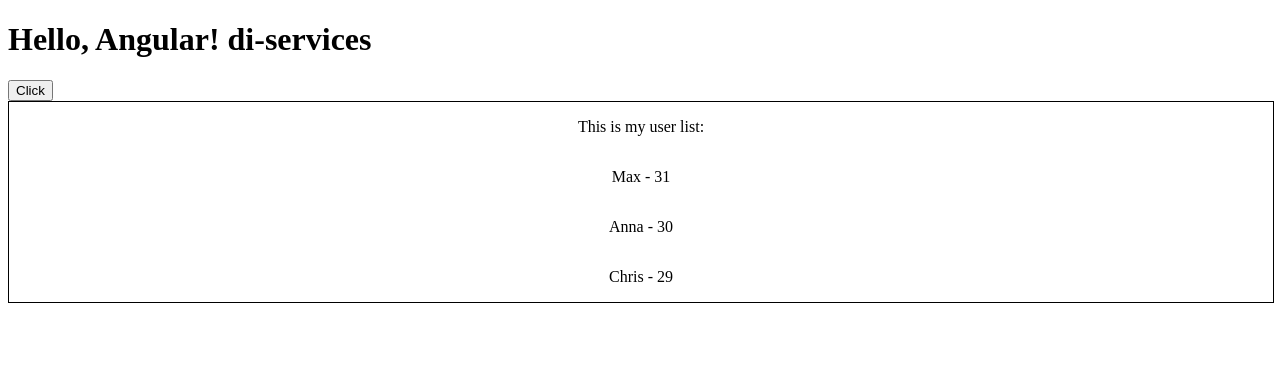
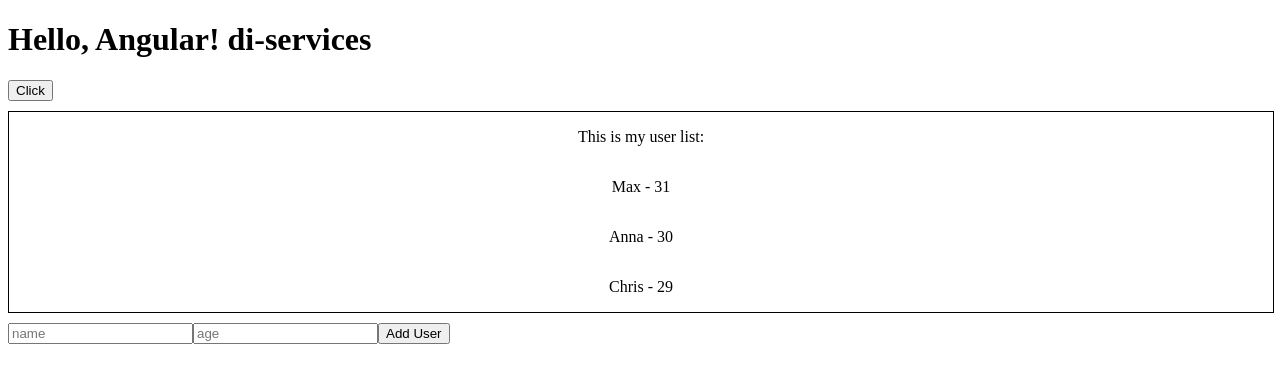
Before and after one commit to SvetlinGG/Angular-DI-Services, an Angular app in the folder di-services/: page / in a window 1280 px wide. Shown: the top 382 px of the page. Built offline with nearby package versions, Linux system fonts and the light colour scheme.

Commit message:
add user function

```diff
--- a/di-services/src/app/app.component.html
+++ b/di-services/src/app/app.component.html
@@ -4,4 +4,8 @@
   <button (click)="handleClick()">Click</button>
 
   <app-user-list [users]="appUsers" />
+
+  <input type="text" placeholder="name" #inputName />
+  <input type="number" placeholder="age" #inputAge />
+  <button (click)="addUser(inputName, inputAge)">Add User</button>
  </div>
--- a/di-services/src/app/app.component.ts
+++ b/di-services/src/app/app.component.ts
@@ -21,14 +21,19 @@
   handleClick(){
     this.title = 'Zdrastiii'
   }
+  addUser(inputName: HTMLInputElement, inputAge: HTMLInputElement){
+    console.log(inputName.value);
+    console.log(inputAge.value);
+
+  }
 }
 
 
 
 
-// Standart console log
+// // Standart console log
 
-console.log(123);
+// console.log(123);
 
-// Monkey patching console log
-const originalConsoleLog = console.log;
+// // Monkey patching console log
+//const originalConsoleLog = console.log;
--- a/di-services/src/app/user-list/user-list.component.css
+++ b/di-services/src/app/user-list/user-list.component.css
@@ -4,5 +4,6 @@
 display: flex;
 flex-direction: column;
 justify-content: center;
-align-items: center
+align-items: center;
+margin: 10px 0;
 }
```
